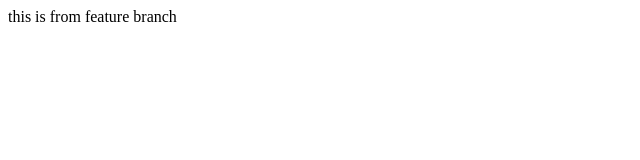
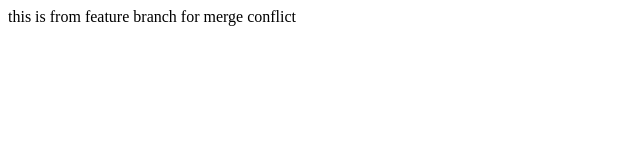
Before and after one commit to rio-rishabhNEU/assignment1, a plain HTML site: page index.html in a window 1280 px wide. Shown: the whole page, without its empty margins (0-640 px from the left). Drawn offline with Linux system fonts and the light colour scheme.

Commit message:
from feature branch for conflict

```diff
--- a/index.html
+++ b/index.html
@@ -4,5 +4,5 @@
 Feature Branch
 </title>
 </head>
-<p>this is from feature branch</p>
+<p>this is from feature branch for merge conflict</p>
 <html>
```
